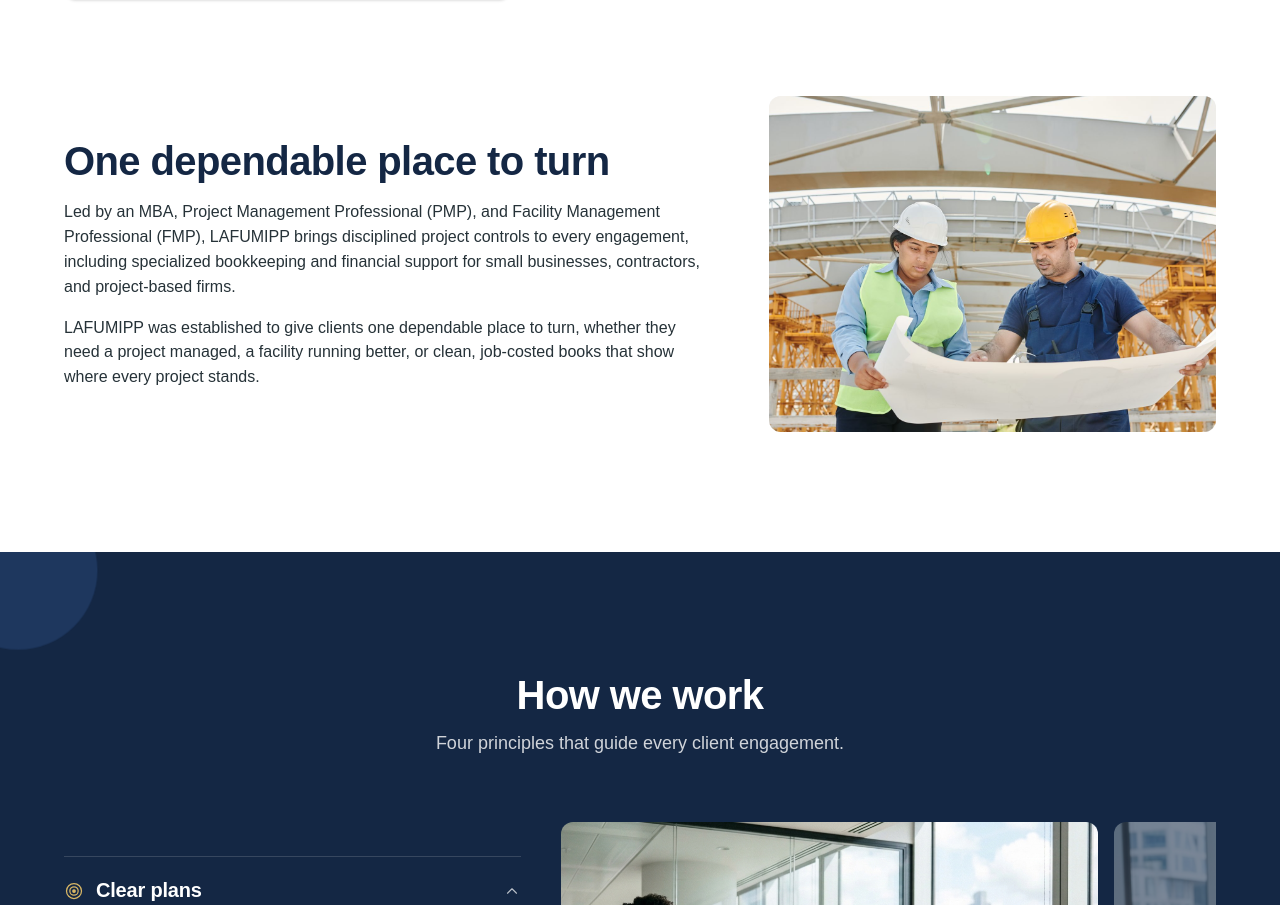
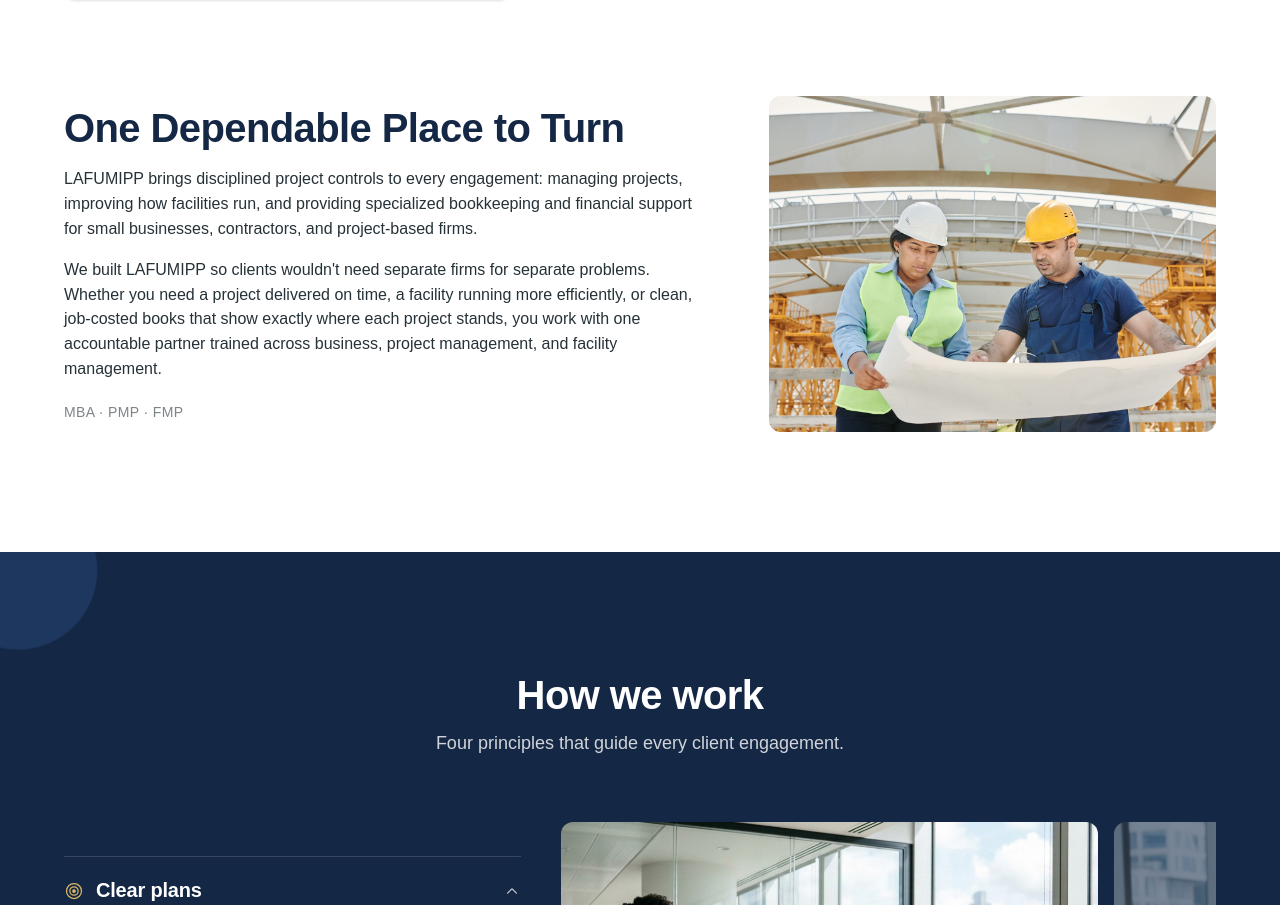
Before and after one commit to OmobolajiDurojaiye/lafumipp, a Next.js app: page /about in a window 1280 px wide. Shown: the part 1159-2064 px from the top of the page. Built offline with nearby package versions, Linux system fonts and the light colour scheme; no server answers; a web font is replaced by a local one.

Commit message:
Update One Dependable Place to Turn copy and credential signature on About page

```diff
--- a/src/app/about/page.tsx
+++ b/src/app/about/page.tsx
@@ -68,18 +68,20 @@ export default function AboutPage() {
           <Reveal delay={60}>
             <div className="grid grid-cols-1 items-center gap-10 lg:grid-cols-12 lg:gap-14">
               <div className="space-y-4 lg:order-1 lg:col-span-7">
-                <h2 className="type-h2 text-navy">One dependable place to turn</h2>
+                <h2 className="type-h2 text-navy">One Dependable Place to Turn</h2>
                 <p className="type-body text-charcoal">
-                  Led by an MBA, Project Management Professional (PMP), and Facility Management
-                  Professional (FMP), LAFUMIPP brings disciplined project controls to every
-                  engagement, including specialized bookkeeping and financial support for small
-                  businesses, contractors, and project-based firms.
+                  LAFUMIPP brings disciplined project controls to every engagement: managing
+                  projects, improving how facilities run, and providing specialized bookkeeping and
+                  financial support for small businesses, contractors, and project-based firms.
                 </p>
                 <p className="type-body text-charcoal">
-                  LAFUMIPP was established to give clients one dependable place to turn, whether
-                  they need a project managed, a facility running better, or clean, job-costed
-                  books that show where every project stands.
+                  We built LAFUMIPP so clients wouldn&apos;t need separate firms for separate
+                  problems. Whether you need a project delivered on time, a facility running more
+                  efficiently, or clean, job-costed books that show exactly where each project
+                  stands, you work with one accountable partner trained across business, project
+                  management, and facility management.
                 </p>
+                <p className="pt-1 type-sm tracking-wide text-charcoal/60">MBA · PMP · FMP</p>
                 {/* <p className="pt-2 type-sm text-charcoal/80">NAICS {siteConfig.naics}</p> */}
               </div>
 
```
